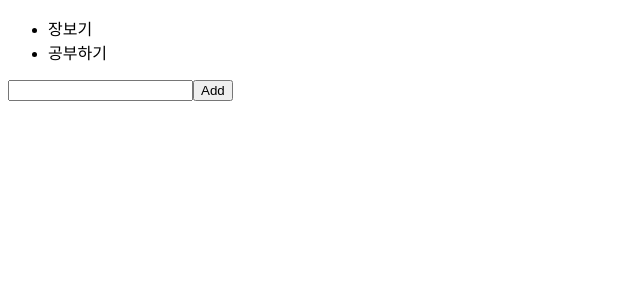
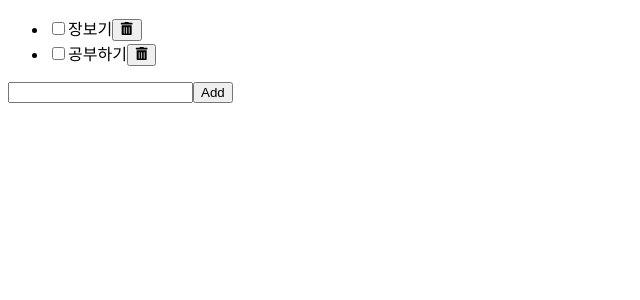
Before and after one commit to jin7969/todo-rist, a React (Create React App) app: page / in a window 1280 px wide. Shown: the top 300 px of the page, without its empty margins (0-640 px from the left). Built offline with nearby package versions, Linux system fonts and the light colour scheme.

Commit message:
feat: todo 업데이트 및 삭제 기능 추가

```diff
--- a/src/components/AddTodo.jsx
+++ b/src/components/AddTodo.jsx
@@ -1,4 +1,5 @@
 import { useState } from "react";
+import { v4 as uuidv4 } from "uuid";
 
 function AddTodo({ onAdd }) {
   const [text, setText] = useState("");
@@ -12,7 +13,7 @@ function AddTodo({ onAdd }) {
 
     if (text.trim().length === 0) return;
 
-    onAdd({ id: "1", text, status: "active" });
+    onAdd({ id: uuidv4(), text, status: "active" });
     setText("");
   };
   return (
--- /dev/null
+++ b/src/components/Todo.jsx
@@ -0,0 +1,30 @@
+import React from "react";
+import { FaTrashAlt } from "react-icons/fa";
+
+function Todo({ todo, onUpdate, onDelete }) {
+  const onChangeCheckbox = (e) => {
+    const status = e.target.checked ? "completed" : "active";
+    onUpdate({ ...todo, status });
+  };
+
+  const onClickDeleteButton = () => {
+    onDelete(todo.id);
+  };
+
+  return (
+    <li>
+      <input
+        type="checkbox"
+        id="checkbox"
+        checked={todo.status === "completed"}
+        onChange={onChangeCheckbox}
+      />
+      <label htmlFor="checkbox">{todo.text}</label>
+      <button onClick={onClickDeleteButton}>
+        <FaTrashAlt />
+      </button>
+    </li>
+  );
+}
+
+export default Todo;
--- a/src/components/TodoList.jsx
+++ b/src/components/TodoList.jsx
@@ -1,5 +1,6 @@
 import { useState } from "react";
 import AddTodo from "./AddTodo";
+import Todo from "./Todo";
 
 export default function TodoList() {
   const [todos, setTodos] = useState([
@@ -7,15 +8,18 @@ export default function TodoList() {
     { id: "124", text: "공부하기", status: "active" },
   ]);
 
-  const handleAddTodo = (value) => {
-    setTodos((prev) => [...prev, value]);
-  };
+  const handleAddTodo = (value) => setTodos((prev) => [...prev, value]);
+
+  const handleUpdate = (value) =>
+    setTodos(todos.map((todo) => (todo.id === value.id ? value : todo)));
+
+  const handleDelete = (id) => setTodos(todos.filter((todo) => todo.id !== id));
 
   return (
     <section>
       <ul>
         {todos.map((item) => (
-          <li key={item.id}>{item.text}</li>
+          <Todo todo={item} onUpdate={handleUpdate} onDelete={handleDelete} />
         ))}
       </ul>
       <AddTodo onAdd={handleAddTodo} />
```
